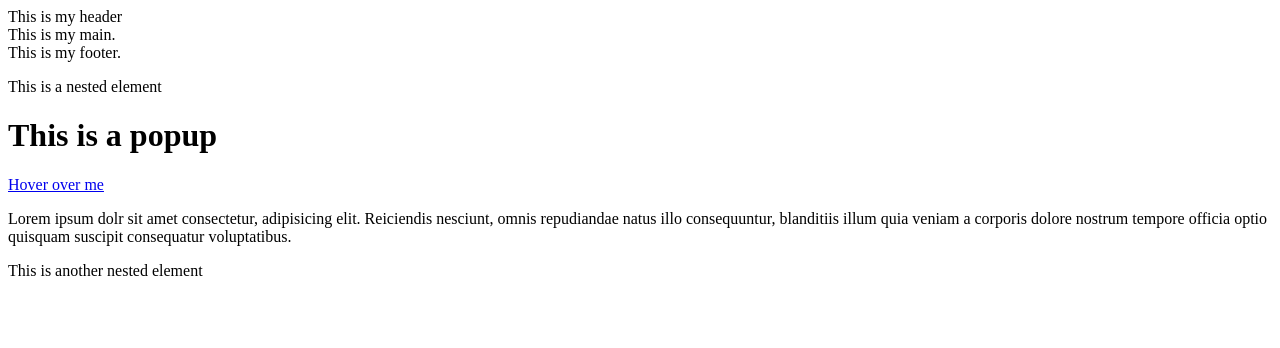
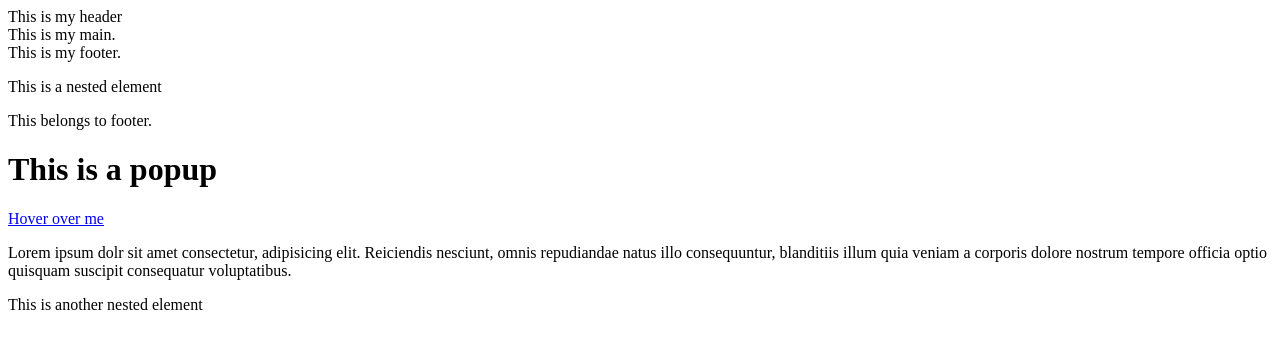
Before and after one commit to RenuJaishankar/Feb6thRepository, a plain HTML site: page index.html in a window 1280 px wide. Drawn offline with Linux system fonts and the light colour scheme.

Commit message:
testing fifth commit

```diff
--- a/index.html
+++ b/index.html
@@ -24,6 +24,7 @@
     <footer >
         This is my footer.
         <p>This is a nested element</p>
+              <p> This belongs to footer.</p>
                 <h1>This is a popup</h1>
                 <p><a href="#">Hover over me</a></p>
                 <p class="myClass">Lorem ipsum dolr sit amet consectetur, adipisicing elit. Reiciendis nesciunt, omnis repudiandae natus illo consequuntur, blanditiis illum quia veniam a corporis dolore nostrum tempore officia optio quisquam suscipit consequatur voluptatibus.</p>
```
